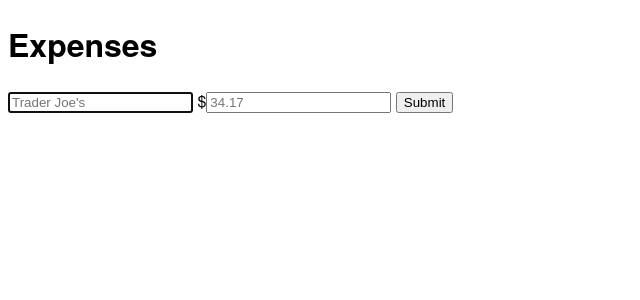
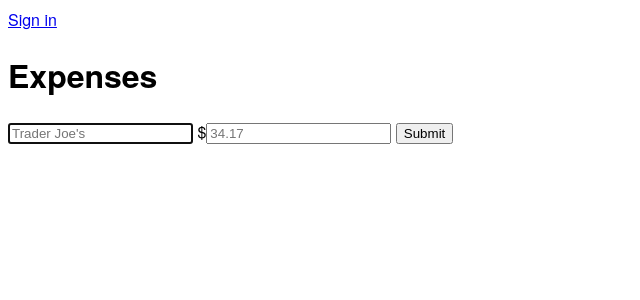
Before and after one commit to nickfrostatx/expenses, a Flask app: page / in a window 1280 px wide. Shown: the top 300 px of the page, without its empty margins (0-640 px from the left). Run offline with Flask 2, Linux system fonts and the light colour scheme; data that the repository does not hold is empty.

Commit message:
Move login/logout link to just home.html

```diff
--- a/expenses/templates/lib/page.html
+++ b/expenses/templates/lib/page.html
@@ -1,9 +1,6 @@
 {% extends "lib/base.html" %}
 
 {% block body %}
-  {%- if session.authed %}
-    <a href="{{ url_for('.logout', token=session.csrf) }}">Logout</a>
-  {%- endif %}
   {%- with messages = get_flashed_messages(with_categories=True) %}
     {%- if messages %}
       {%- for category, message in messages %}
--- a/expenses/templates/views/home.html
+++ b/expenses/templates/views/home.html
@@ -1,6 +1,11 @@
 {% extends "lib/page.html" %}
 
 {% block content %}
+  {%- if session.authed %}
+    <a href="{{ url_for('.logout', token=session.csrf) }}">Sign out</a>
+  {%- else %}
+    <a href="{{ url_for('.login_page') }}">Sign in</a>
+  {%- endif %}
     <h1>Expenses</h1>
     {%- for user in users %}
     <div class="user">{{ user[0] }} {{ (user[1] - avg) | price}}</div>
```
